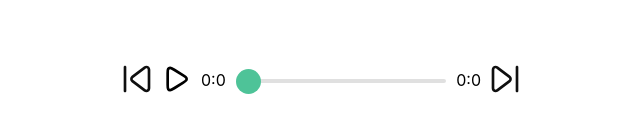
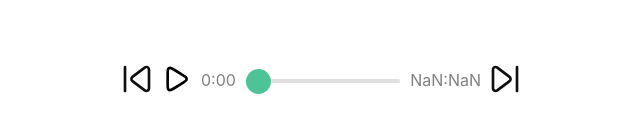
Before and after one commit to Printy-Studios/react-music-player, a React (Vite) app: page / in a window 1280 px wide. Shown: the part 319-452 px from the top of the page, without its empty margins (319-959 px from the left). Built offline with nearby package versions, Linux system fonts and the light colour scheme.

Commit message:
finalize time display

```diff
--- a/src/MusicPlayer.tsx
+++ b/src/MusicPlayer.tsx
@@ -3,6 +3,7 @@ import PlayButton from './PlayButton'
 import useMusicPlayer from './useMusicPlayer'
 import IconButton from './IconButton';
 import TimeDisplay from './TimeDisplay';
+import { percentOf, secondsToMinutesAndSeconds, numberToPercent } from './util';
 
 export default function MusicPlayer() {
 
@@ -15,7 +16,6 @@ export default function MusicPlayer() {
     const [maxTime, setMaxTime] = useState({minutes: 0, seconds: 0});
 
     const onPlayButtonClick = () => {
-        console.log('ddd')
         musicPlayer.setIsPlaying(!musicPlayer.isPlaying)
     }
 
@@ -33,16 +33,21 @@ export default function MusicPlayer() {
     }
 
     const onSliderMouseUp = () => {
-        const new_time = musicPlayer.maxTime * sliderValue / 100
+        const new_time = percentOf(musicPlayer.maxTime, sliderValue);
         musicPlayer.updateTime(new_time)
         setIsSliderActive(false);
     }
 
     useEffect(() => {
         if(!isSliderActive) {
-            setSliderValue(musicPlayer.currentTime);
+            setSliderValue(numberToPercent(musicPlayer.currentTime, musicPlayer.maxTime));
         }
+        setCurrentTime(secondsToMinutesAndSeconds(musicPlayer.currentTime));
     }, [musicPlayer.currentTime])
+
+    useEffect(() => {
+        setMaxTime(secondsToMinutesAndSeconds(musicPlayer.maxTime));
+    }, [musicPlayer.maxTime])
 
     return (
         <div className='music-player'>
@@ -54,7 +59,7 @@ export default function MusicPlayer() {
             <TimeDisplay time={currentTime} />
             <input
                 type="range"
-                min="1"
+                min="0"
                 max="100"
                 value={sliderValue}
                 className="slider"
--- a/src/TimeDisplay.tsx
+++ b/src/TimeDisplay.tsx
@@ -9,7 +9,7 @@ export default function TimeDisplay({ time }: TimeDisplayProps) {
         <div className='time-display'>
             {time.minutes}
             :
-            {time.seconds}
+            {time.seconds.toString().padStart(2, '0')}
         </div>
     )
 }
--- a/src/style.css
+++ b/src/style.css
@@ -49,6 +49,7 @@ body, html {
 
 .time-display {
   margin-bottom: 2px;
+  color: gray;
 }
 
 /* Slider */
--- a/src/useMusicPlayer.ts
+++ b/src/useMusicPlayer.ts
@@ -15,7 +15,6 @@ export default function useMusicPlayer() {
     const timeUpdateDeltaSum = useRef(0);
 
     useEffect(() => {
-        console.log('abc')
         audio.current.preload = 'metadata';
 
         audio.current.ondurationchange = () => {
@@ -37,8 +36,6 @@ export default function useMusicPlayer() {
 
     useEffect(() => {
         audio.current.src = src;
-        console.log(src)
-        console.log(audio.current.duration);
         setMaxTime(audio.current.duration)
     }, [src])
 
@@ -48,8 +45,6 @@ export default function useMusicPlayer() {
     }, [updatedTime])
 
     useEffect(() => {
-        console.log('abc')
-        console.log(isPlaying)
         if (isPlaying) {
             audio.current.play();
         } else {
--- a/src/util.ts
+++ b/src/util.ts
@@ -1,9 +1,18 @@
-export default function secondsToMinutesAndSeconds(time: number) {
+export function secondsToMinutesAndSeconds(time: number) {
     const minutes = Math.floor(time / 60);
-    const seconds = time - minutes * 60;
+    const seconds = Math.floor(time - minutes * 60);
 
     return {
         minutes,
         seconds
     }
 }
+
+export function numberToPercent(n: number, max_n: number) {
+    const percentage = n == 0 ? 0 : (n / max_n) * 100;
+    return percentage
+}
+
+export function percentOf(n: number, percentage: number) {
+    return n * percentage / 100
+}
```
